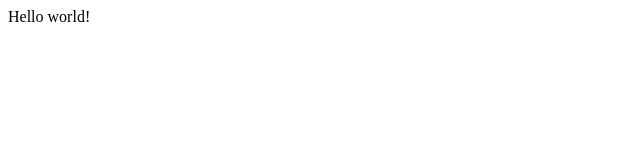
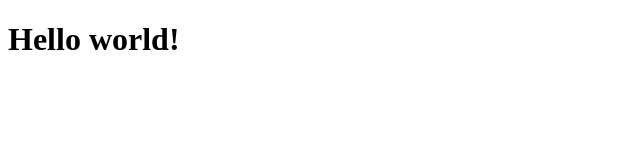
Before and after one commit to carlosduranvaz/webpack-test, a website built with webpack: page src/index.html in a window 1280 px wide. Shown: the whole page, without its empty margins (0-640 px from the left). Built offline with nearby package versions, Linux system fonts and the light colour scheme.

Commit message:
change test

```diff
--- a/src/index.html
+++ b/src/index.html
@@ -7,6 +7,6 @@
   <title>Document</title>
 </head>
 <body>
-  Hello world!
+  <h1>Hello world!</h1>
 </body>
 </html>
```
Also changed, not shown: dist/index.html.
